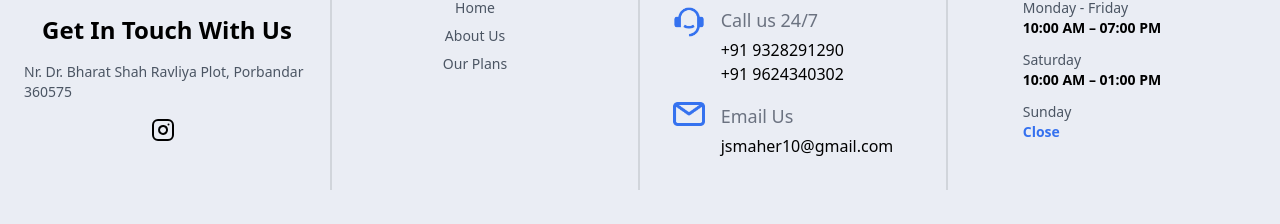
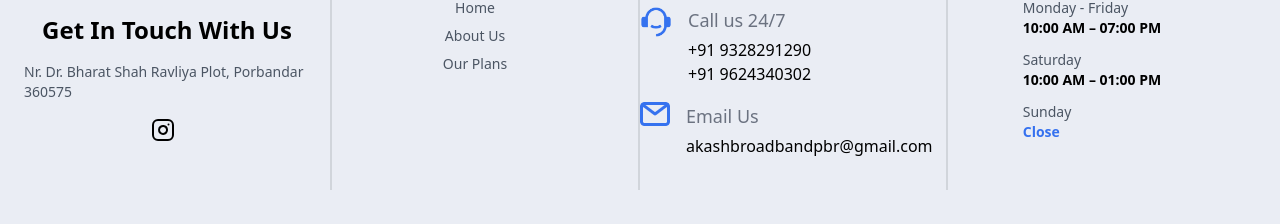
Before and after one commit to artifice7/BroadBand, a React (Vite) app in the folder broadband/: page / in a window 1280 px wide. Shown: the part 6438-6662 px from the top of the page. Built offline with nearby package versions, Linux system fonts and the light colour scheme; no server answers; a web font is replaced by a local one.

Commit message:
change email address

```diff
--- a/broadband/src/Home/FooterSection.jsx
+++ b/broadband/src/Home/FooterSection.jsx
@@ -89,7 +89,7 @@ const FooterSection = () => {
                   <p className="text-lg text-gray-500 font-medium mb-1">
                     Email Us
                   </p>
-                  <p className="text-base text-black">jsmaher10@gmail.com</p>
+                  <p className="text-base text-black">akashbroadbandpbr@gmail.com</p>
                 </div>
               </div>
             </div>
```
Also changed, not shown: 1 other file (tests, documents, lock files or other folders).
